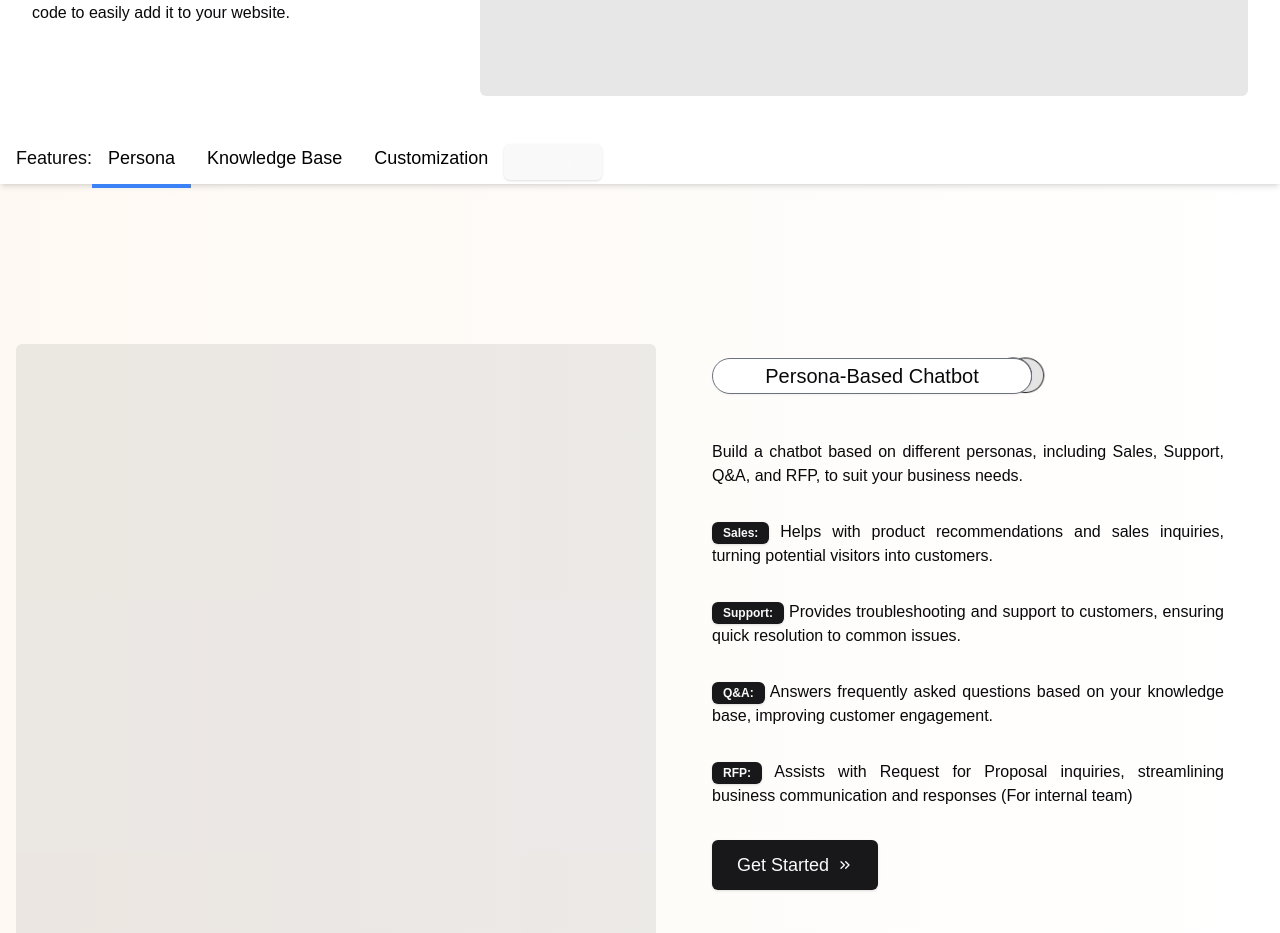
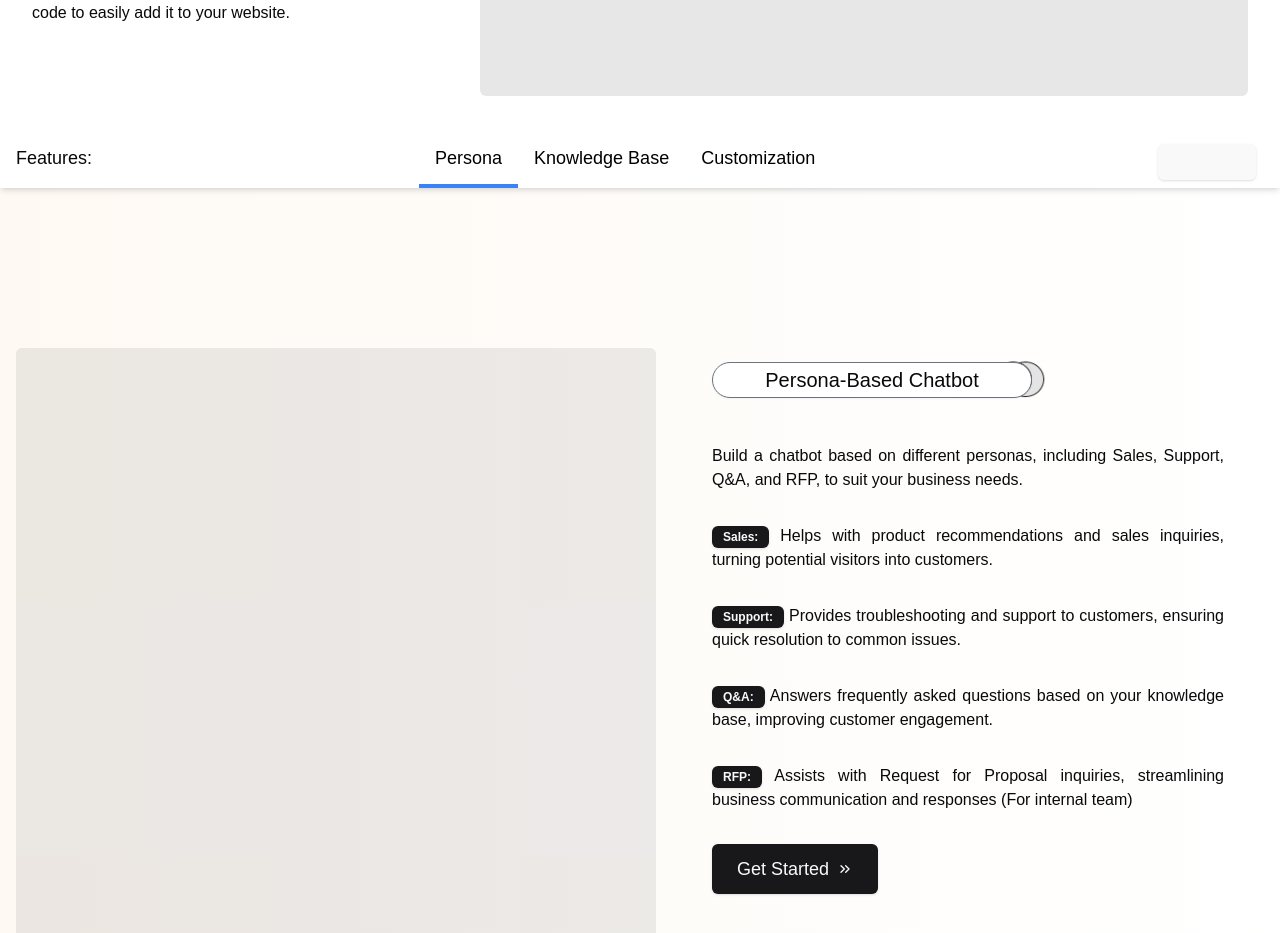
Before and after one commit to Sudeepktiwari/spark-home, a React (Vite) app: page / in a window 1280 px wide. Shown: the part 1600-2533 px from the top of the page. Built offline with nearby package versions, Linux system fonts and the light colour scheme.

Commit message:
floating-fixed

```diff
--- a/src/pages/home/Features/features.tsx
+++ b/src/pages/home/Features/features.tsx
@@ -151,17 +151,28 @@ const Features = () => {
       )}
 
       {/* Initial FixedNavBar at the top */}
-      <div
-        ref={featuresBarRef}
-        className="flex justify-between my-10 bg-white w-full shadow-md h-[6vh]"
-      >
+      <div ref={featuresBarRef} className=" my-10 bg-white w-full shadow-md">
+        <div className="hidden lg:block">
+          <FixedNavBar
+            personaRef={personaRef}
+            knowledgeBaseRef={knowledgeBaseRef}
+            customizationRef={customizationRef}
+            activeButton={activeButton}
+            onSetActiveButton={handleSetActiveButton}
+          />
+        </div>
+        <div className="flex justify-between">
           <div className="lg:hidden mobile-menu-container ml-4 mb-1">
             <button
               onClick={() => setIsOpen(!isOpen)}
               className="flex items-center px-2 py-2 bg-white rounded-lg hover:bg-gray-100"
             >
               <span className="mx-1">{getLabel()}</span>
-            {isOpen ? <X className="w-6 h-6" /> : <Menu className="w-6 h-6" />}
+              {isOpen ? (
+                <X className="w-6 h-6" />
+              ) : (
+                <Menu className="w-6 h-6" />
+              )}
             </button>
 
             {isOpen && (
@@ -196,19 +207,12 @@ const Features = () => {
               </div>
             )}
           </div>
-        <div className="hidden lg:block">
-          <FixedNavBar
-            personaRef={personaRef}
-            knowledgeBaseRef={knowledgeBaseRef}
-            customizationRef={customizationRef}
-            activeButton={activeButton}
-            onSetActiveButton={handleSetActiveButton}
-          />
-        </div>
+
           <div>
             <Button className="flex lg:hidden bg-[#555ff] mr-4 lg:mr-6">
               See Plans
             </Button>
+          </div>
         </div>
       </div>
 
```
Lines whose indentation alone changed are shown as unchanged.
